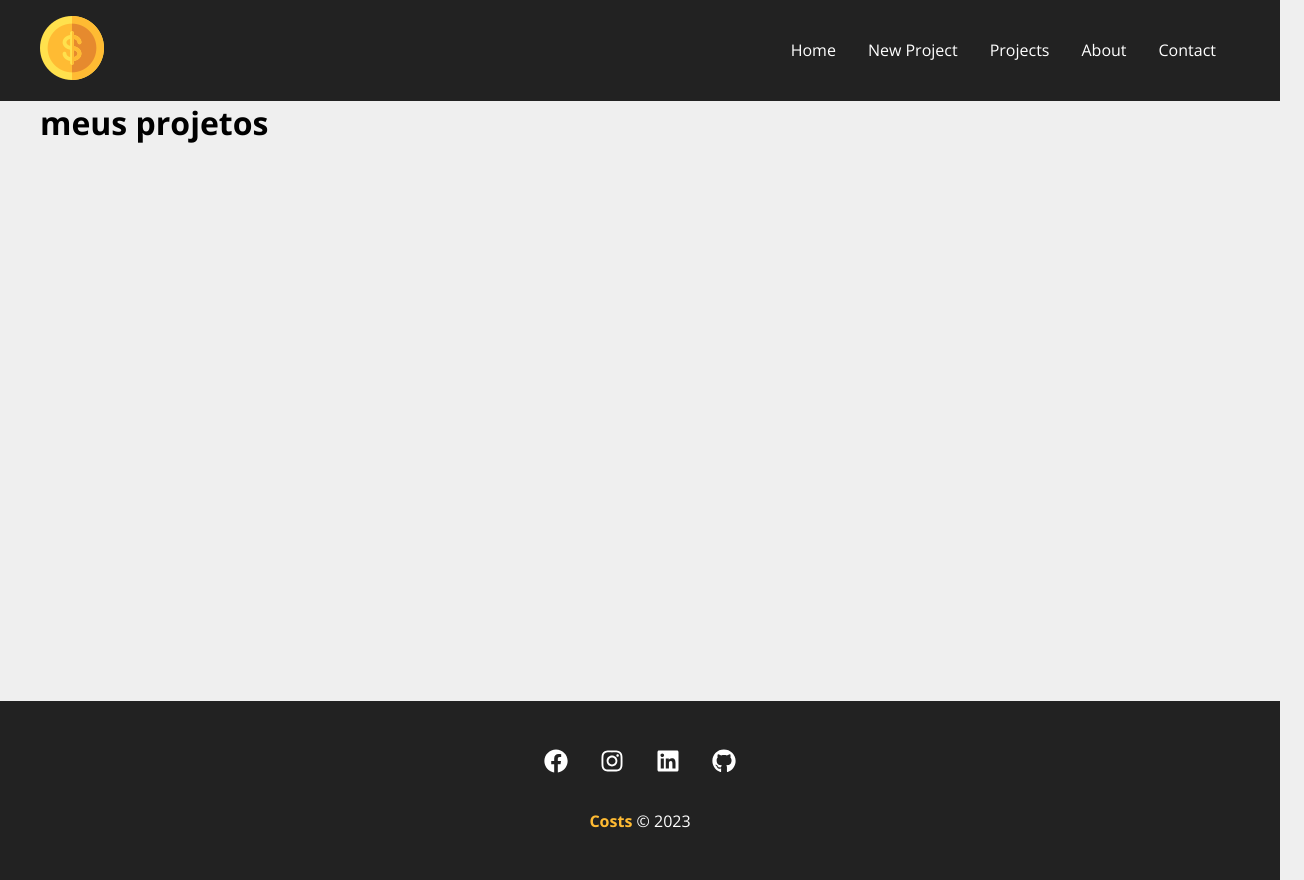
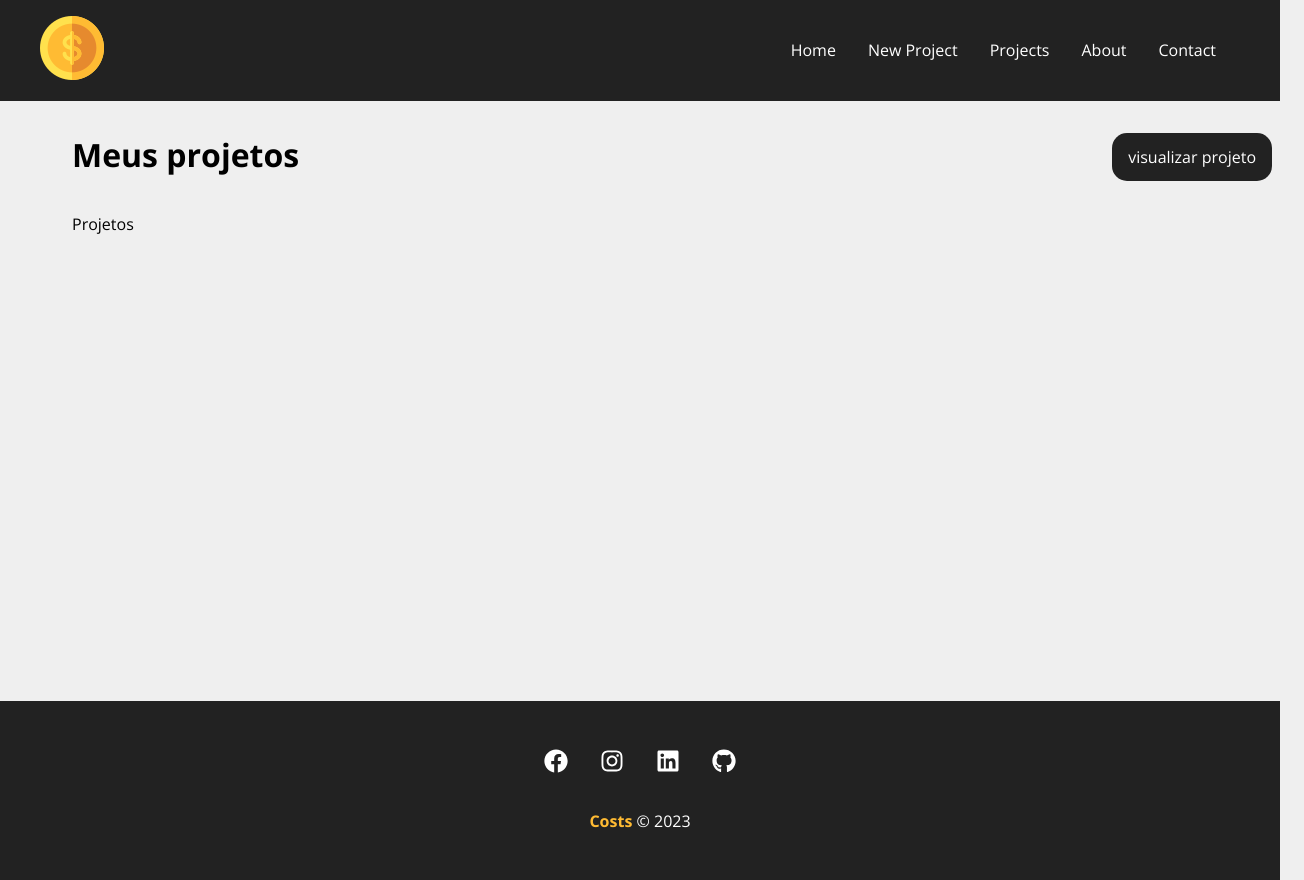
Before and after one commit to FilipeBPDev/cost-project, a React (Create React App) app: page /projects in a window 1280 px wide. Shown: the whole page, 1304 px wide, since content can reach past the window. Built offline with nearby package versions, Linux system fonts and the light colour scheme.

Commit message:
:sparkles: Create a deashboard

```diff
--- a/src/components/pages/Projects.js
+++ b/src/components/pages/Projects.js
@@ -1,5 +1,8 @@
 import { useLocation } from "react-router-dom";
 import Message from "../layout/Message/Message";
+import styles from './Projects.module.css';
+import Container from "../layout/Container/Container";
+import LinkButton from "../layout/LinkButton/LinkButton";
 
 function Projects() {
     const location = useLocation();
@@ -10,9 +13,15 @@
     }
 
     return (
-        <div>
-            <h1>meus projetos</h1>
+        <div className={styles.projectContainer}>
+            <div className={styles.titleContainer}>
+                <h1>Meus projetos</h1>
+                <LinkButton to="/newproject" text="visualizar projeto"></LinkButton>
+            </div>
             {message && <Message type="sucess" msg={message} />}
+            <Container customClass="start">
+                <p>Projetos</p>
+            </Container>
         </div>
     );
 }
--- /dev/null
+++ b/src/components/pages/Projects.module.css
@@ -0,0 +1,10 @@
+.projectContainer {
+    padding: 2em;
+}
+
+.titleContainer {
+    display: flex;
+    justify-content: space-between;
+    margin-bottom: 2em;
+
+}
```
